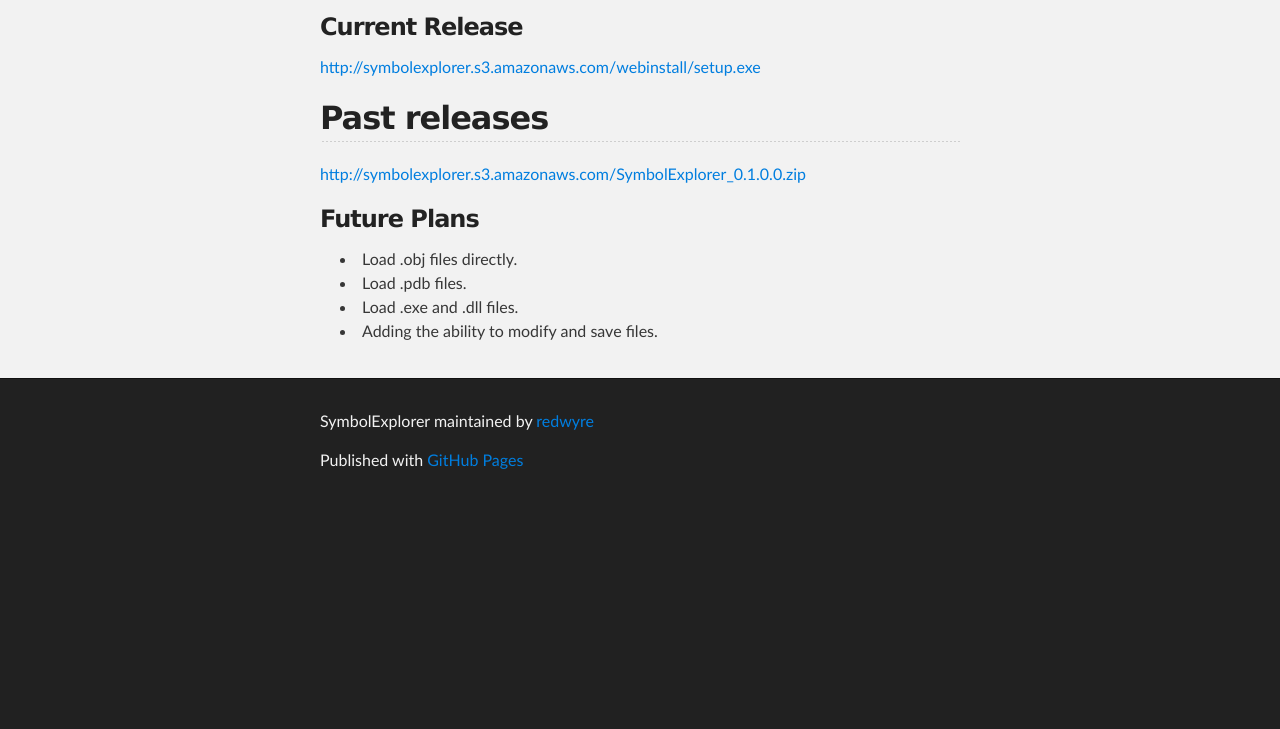
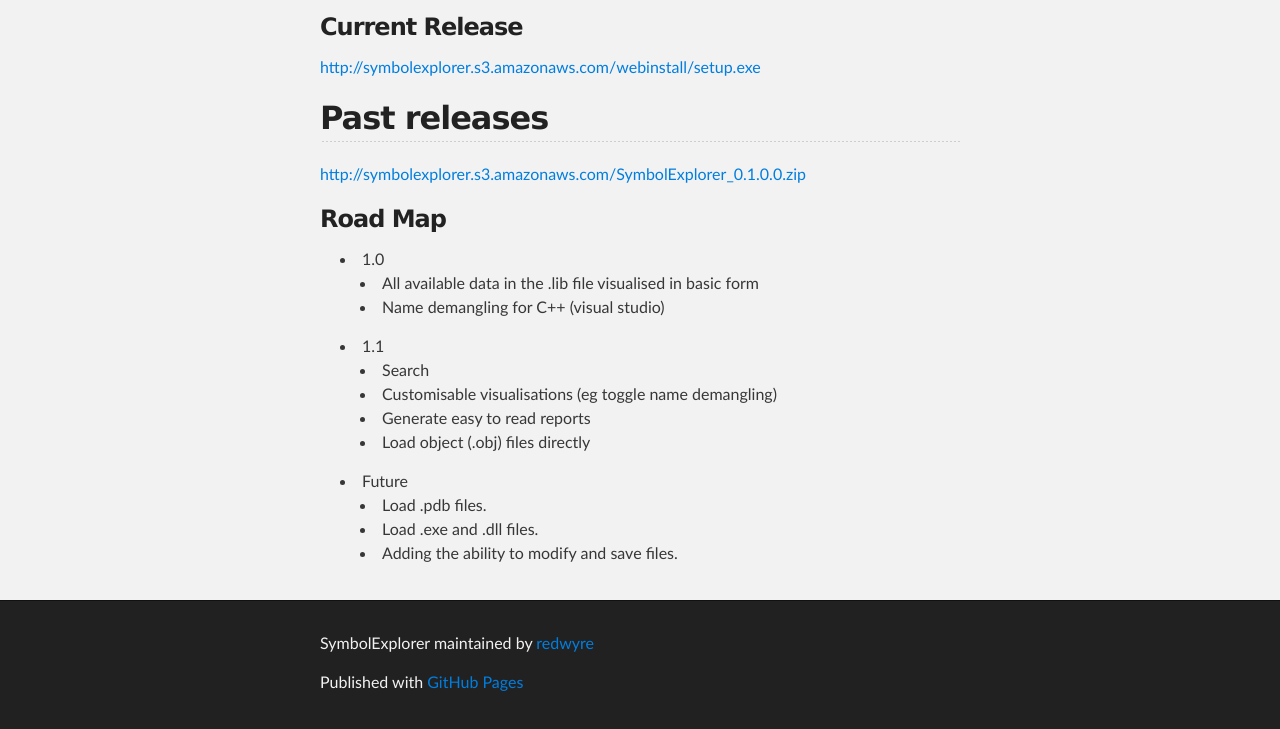
Before and after one commit to BlazingHeart/SymbolExplorer, a plain HTML site: page index.html in a window 1280 px wide. Shown: the part 842-1571 px from the top of the page. Before the commit the page ends 1349 px from the top, so only its background shows below. Drawn offline with Linux system fonts and the light colour scheme.

```diff
--- a/index.html
+++ b/index.html
@@ -44,13 +44,33 @@
 
 <p><a href="http://symbolexplorer.s3.amazonaws.com/SymbolExplorer_0.1.0.0.zip">http://symbolexplorer.s3.amazonaws.com/SymbolExplorer_0.1.0.0.zip</a></p>
 
-<h3>Future Plans</h3>
+<h3>Road Map</h3>
 
 <ul>
-<li>Load .obj files directly.</li>
+<li>1.0
+
+<ul>
+<li>All available data in the .lib file visualised in basic form</li>
+<li>Name demangling for C++ (visual studio)</li>
+</ul>
+</li>
+<li>1.1
+
+<ul>
+<li>Search</li>
+<li>Customisable visualisations (eg toggle name demangling)</li>
+<li>Generate easy to read reports</li>
+<li>Load object (.obj) files directly</li>
+</ul>
+</li>
+<li>Future
+
+<ul>
 <li>Load .pdb files.</li>
 <li>Load .exe and .dll files.</li>
 <li>Adding the ability to modify and save files.</li>
+</ul>
+</li>
 </ul>
       </section>
     </div>
--- a/params.json
+++ b/params.json
@@ -1 +1 @@
-{"name":"SymbolExplorer","tagline":"","body":"### SymbolExplorer\r\nSymbolExplorer is a program for inspecting the content of .lib files. It is currently a heavy work in progress but hopefully it wont take long for it to become a lot more useful.\r\n![SymbolExplorer](http://redwyre.github.com/SymbolExplorer/images/symbolexplorer.png)\r\n\r\n### Current Release\r\nhttp://symbolexplorer.s3.amazonaws.com/webinstall/setup.exe\r\n\r\n## Past releases\r\nhttp://symbolexplorer.s3.amazonaws.com/SymbolExplorer_0.1.0.0.zip\r\n\r\n### Future Plans\r\n* Load .obj files directly.\r\n* Load .pdb files.\r\n* Load .exe and .dll files.\r\n* Adding the ability to modify and save files.","google":"UA-38748280-1","note":"Don't delete this file! It's used internally to help with page regeneration."}
+{"name":"SymbolExplorer","tagline":"","body":"### SymbolExplorer\r\nSymbolExplorer is a program for inspecting the content of .lib files. It is currently a heavy work in progress but hopefully it wont take long for it to become a lot more useful.\r\n![SymbolExplorer](http://redwyre.github.com/SymbolExplorer/images/symbolexplorer.png)\r\n\r\n### Current Release\r\nhttp://symbolexplorer.s3.amazonaws.com/webinstall/setup.exe\r\n\r\n## Past releases\r\nhttp://symbolexplorer.s3.amazonaws.com/SymbolExplorer_0.1.0.0.zip\r\n\r\n### Road Map\r\n* 1.0\r\n  * All available data in the .lib file visualised in basic form\r\n  * Name demangling for C++ (visual studio)\r\n* 1.1\r\n  * Search\r\n  * Customisable visualisations (eg toggle name demangling)\r\n  * Generate easy to read reports\r\n  * Load object (.obj) files directly\r\n* Future\r\n  * Load .pdb files.\r\n  * Load .exe and .dll files.\r\n  * Adding the ability to modify and save files.","google":"UA-38748280-1","note":"Don't delete this file! It's used internally to help with page regeneration."}
```
